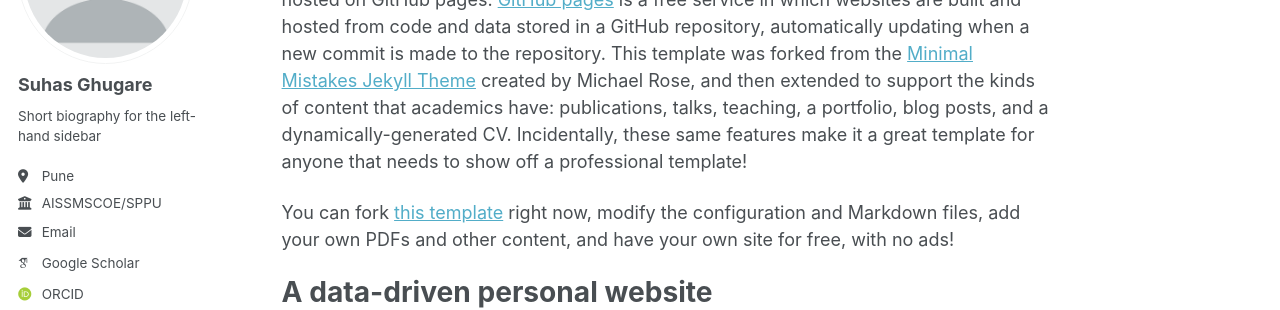
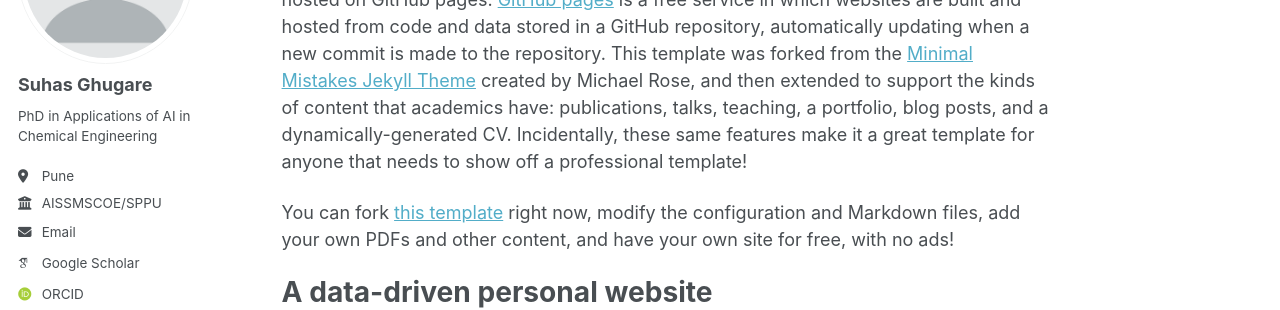
Before and after one commit to suhasghugare/suhasghugare.github.io, a Jekyll site: the page built from _pages/about.md, in a window 1280 px wide. Shown: the part 210-520 px from the top of the page. Built offline with Jekyll 4.4.1, drawn with Linux system fonts in a browser that asks for light colours; some web fonts are replaced; a script that is not in the unit is left out.

Commit message:
Update biography in config file

```diff
--- a/_config.yml
+++ b/_config.yml
@@ -26,7 +26,7 @@ author:
   avatar           : "profile.png"
   name             : "Suhas Ghugare"
   pronouns         : # example: "she/her"
-  bio              : "Short biography for the left-hand sidebar"
+  bio              : "PhD in Applications of AI in Chemical Engineering"
   location         : "Pune"
   employer         : "AISSMSCOE/SPPU"
   uri              : # URL
```
